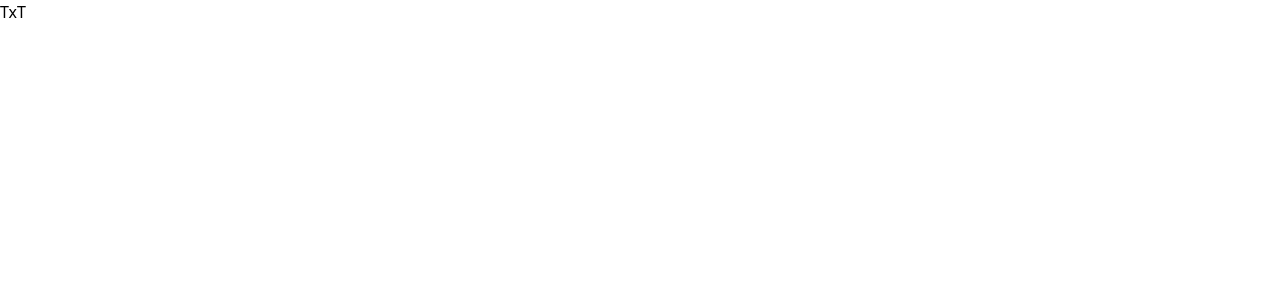
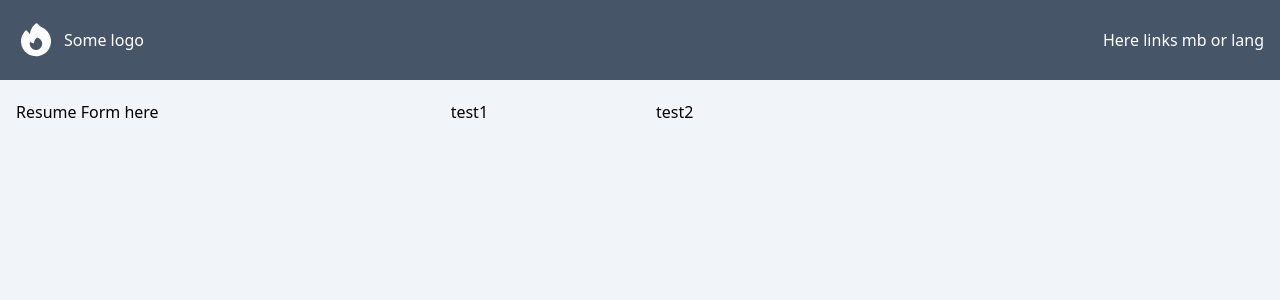
Before and after one commit to Grinch3214/resume-vue-3, a Vue app: page / in a window 1280 px wide. Shown: the top 300 px of the page. Built offline with nearby package versions, Linux system fonts and the light colour scheme.

Commit message:
added start components

```diff
--- a/index.html
+++ b/index.html
@@ -6,8 +6,8 @@
     <meta name="viewport" content="width=device-width, initial-scale=1.0">
     <title>Vite App</title>
   </head>
-  <body>
-    <div id="app"></div>
+  <body class="bg-slate-100">
+    <div id="app" class="min-h-screen"></div>
     <script type="module" src="/src/main.js"></script>
   </body>
 </html>
--- a/package.json
+++ b/package.json
@@ -8,6 +8,7 @@
     "preview": "vite preview"
   },
   "dependencies": {
+    "@heroicons/vue": "^2.0.17",
     "pinia": "^2.0.32",
     "sass": "^1.62.1",
     "vue": "^3.2.47"
--- a/src/App.vue
+++ b/src/App.vue
@@ -1,6 +1,16 @@
+<template>
+	<TheHeader />
+	<main class="px-4 pt-5">
+		<div class="-mx-4 flex flex-row">
+			<TheFormResume class="w-2/6 px-4" />
+			<TheResume class="w-4/6 px-4" />
+		</div>
+	</main>
+</template>
+
 <script setup>
+import TheFormResume from './components/TheFormResume.vue';
+import TheResume from './components/TheResume.vue';
+import TheHeader from './layouts/TheHeader.vue';
+
 </script>
-
-<template>
-  <div>TxT</div>
-</template>
--- /dev/null
+++ b/src/components/TheFormResume.vue
@@ -0,0 +1,3 @@
+<template>
+	<section class="">Resume Form here</section>
+</template>
--- /dev/null
+++ b/src/components/TheResume.vue
@@ -0,0 +1,6 @@
+<template>
+	<section class="flex flex-row">
+		<div class="w-1/4 px-2">test1</div>
+		<div class="w-3/4 px-2">test2</div>
+	</section>
+</template>
--- /dev/null
+++ b/src/layouts/TheHeader.vue
@@ -0,0 +1,16 @@
+<template>
+	<header class="flex justify-between items-center px-4 bg-slate-600 py-5 text-white">
+		<a href="#" class="flex items-center gap-2">
+			<FireIcon class="h-10 w-10" />
+			Some logo
+		</a>
+		<div>
+			Here links mb or lang
+		</div>
+	</header>
+</template>
+
+<script setup>
+import { FireIcon } from '@heroicons/vue/24/solid'
+
+</script>
--- a/tailwind.config.js
+++ b/tailwind.config.js
@@ -2,7 +2,7 @@
 module.exports = {
   content: [
     "./index.html",
-    "./src/**/*.{js,ts,jsx,tsx}",
+    "./src/**/*.{vue,js,ts,jsx,tsx}",
   ],
   theme: {
     extend: {},
```
Also changed, not shown: src/stores/resume.js (renamed from src/stores/counter.js), 1 other file (tests, documents, lock files or other folders).
